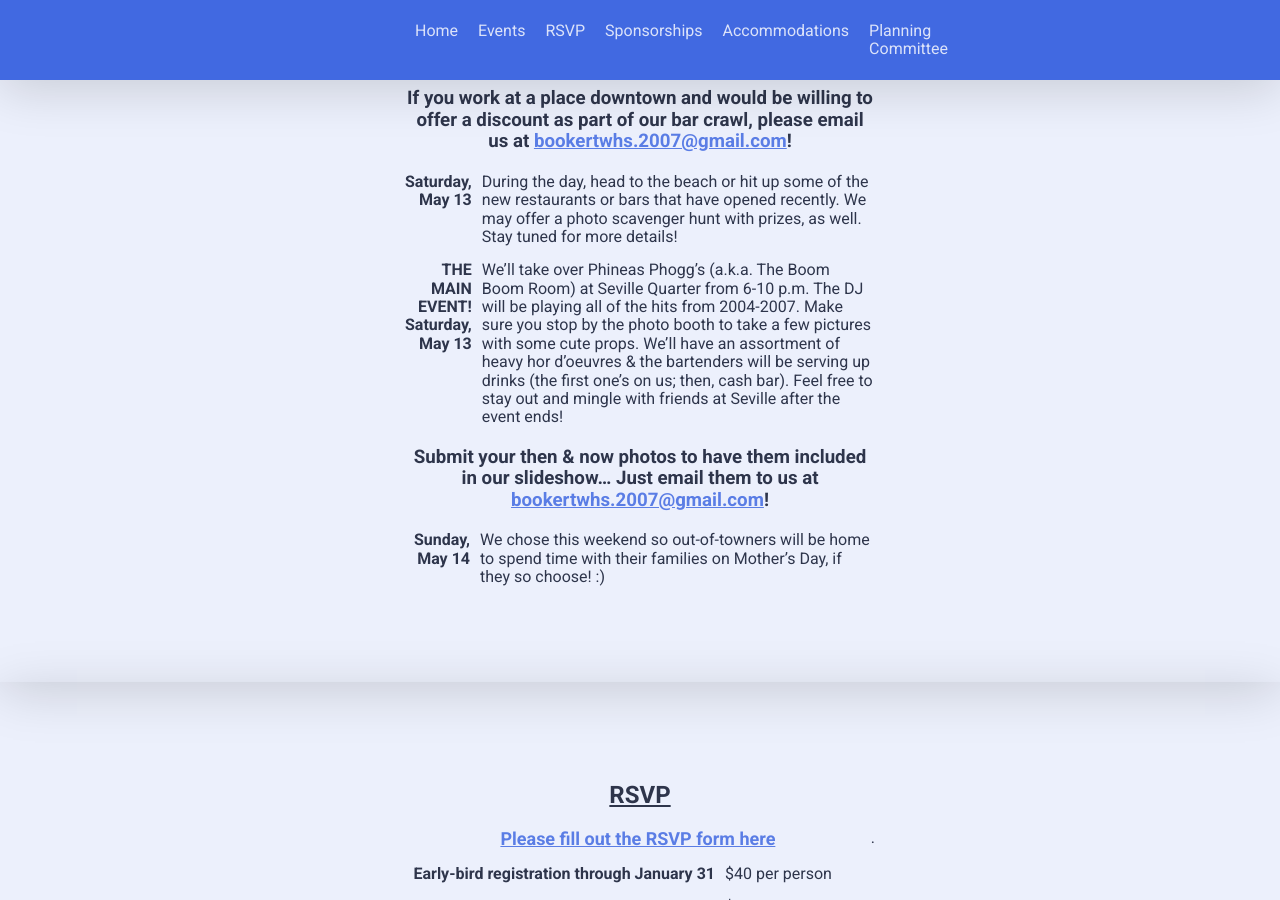
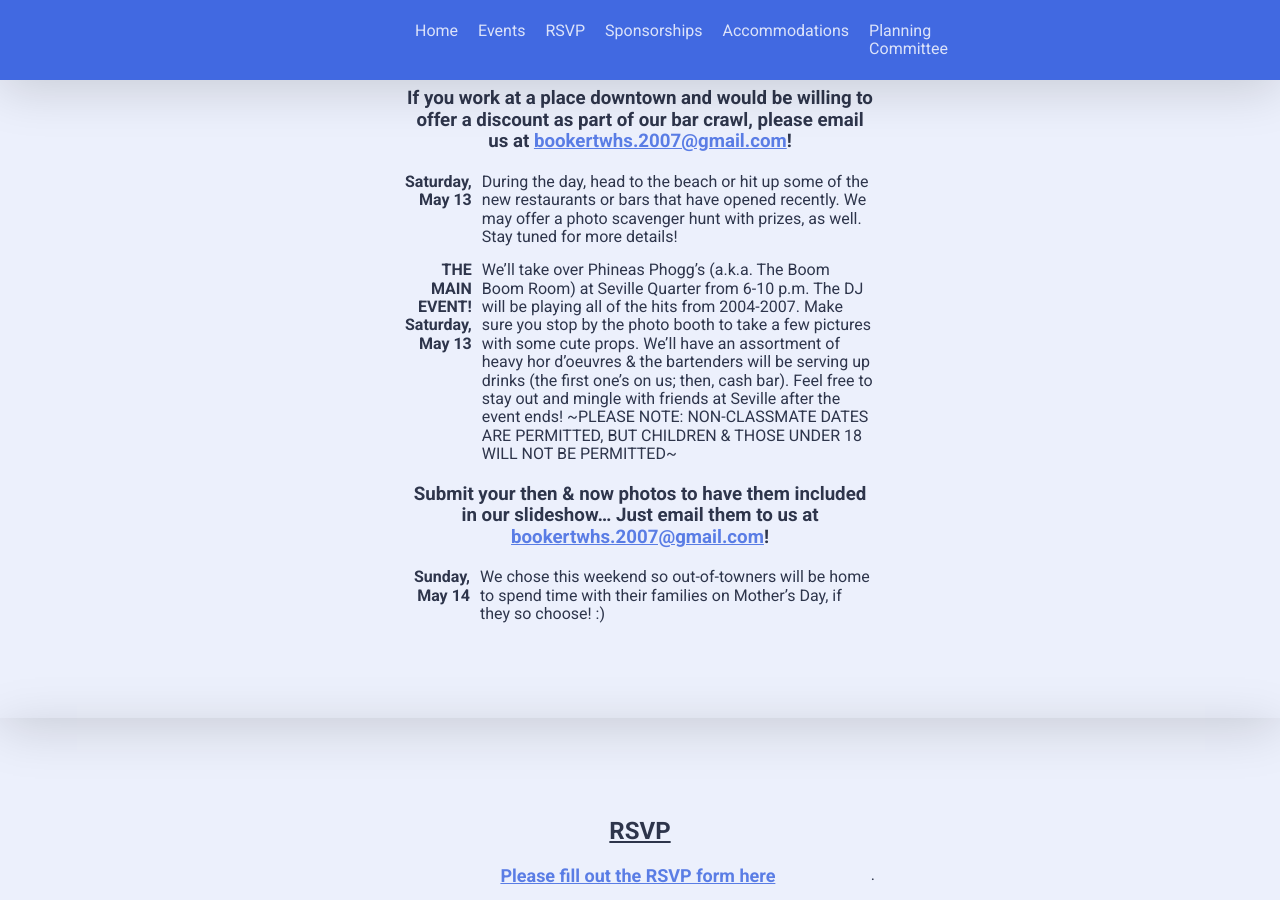
Before and after one commit to bookertwhs2007/bookertwhs, a Jekyll site: the page built from index.html, in a window 1280 px wide and 900 px high, scrolled down 1322 px. Built offline with Jekyll 4.4.1, drawn with Linux system fonts in a browser that asks for light colours; nearby versions of some CDN libraries.

Commit message:
Updated Main Event

```diff
--- a/_sections/main-event.markdown
+++ b/_sections/main-event.markdown
@@ -16,7 +16,7 @@ Join us for a bar crawl downtown! We're teaming up with various bars/restaurants
 During the day, head to the beach or hit up some of the new restaurants or bars that have opened recently. We may offer a photo scavenger hunt with prizes, as well. Stay tuned for more details!
 
 **THE MAIN EVENT! Saturday, May 13**
-We'll take over Phineas Phogg's (a.k.a. The Boom Boom Room) at Seville Quarter from 6-10 p.m. The DJ will be playing all of the hits from 2004-2007. Make sure you stop by the photo booth to take a few pictures with some cute props. We'll have an assortment of heavy hor d'oeuvres & the bartenders will be serving up drinks (the first one's on us; then, cash bar). Feel free to stay out and mingle with friends at Seville after the event ends!
+We'll take over Phineas Phogg's (a.k.a. The Boom Boom Room) at Seville Quarter from 6-10 p.m. The DJ will be playing all of the hits from 2004-2007. Make sure you stop by the photo booth to take a few pictures with some cute props. We'll have an assortment of heavy hor d'oeuvres & the bartenders will be serving up drinks (the first one's on us; then, cash bar). Feel free to stay out and mingle with friends at Seville after the event ends! ~PLEASE NOTE: NON-CLASSMATE DATES ARE PERMITTED, BUT CHILDREN & THOSE UNDER 18 WILL NOT BE PERMITTED~
 
 ### Submit your then & now photos to have them included in our slideshow... Just email them to us at <bookertwhs.2007@gmail.com>!
 
```
